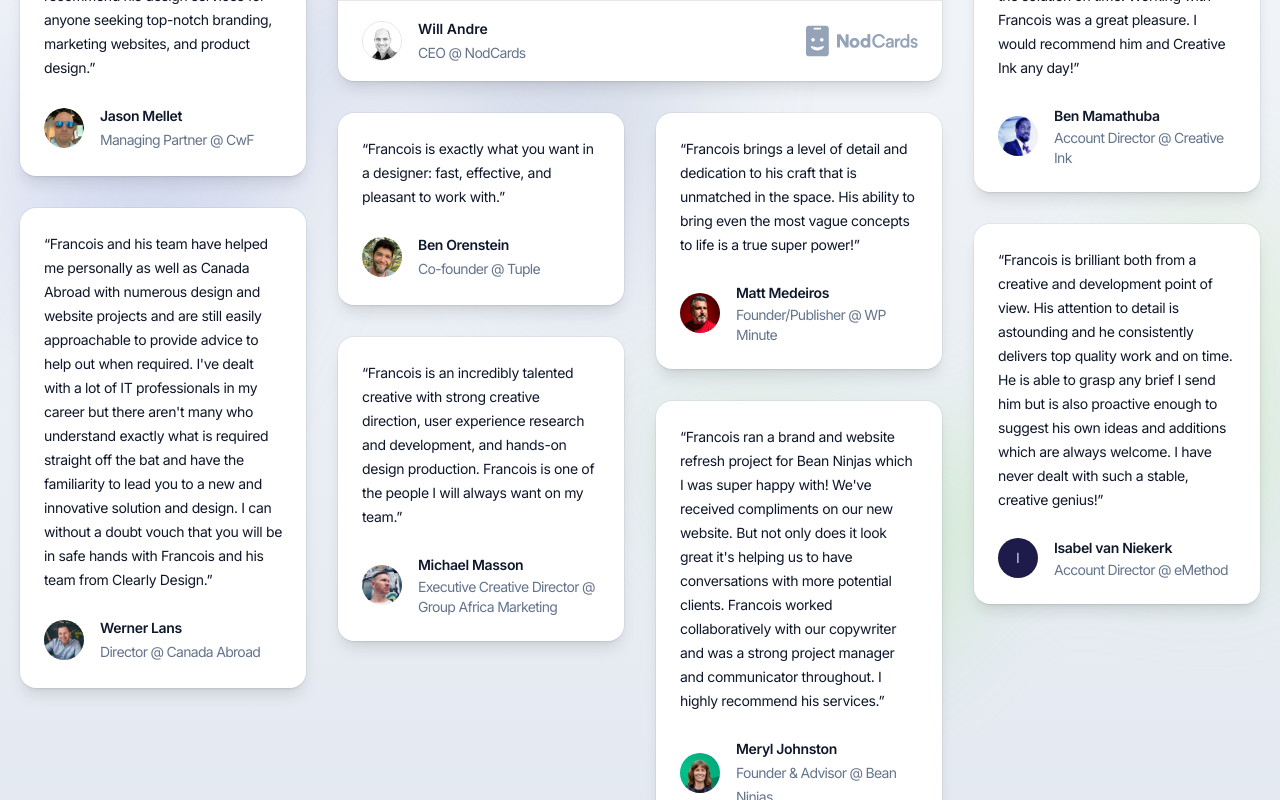
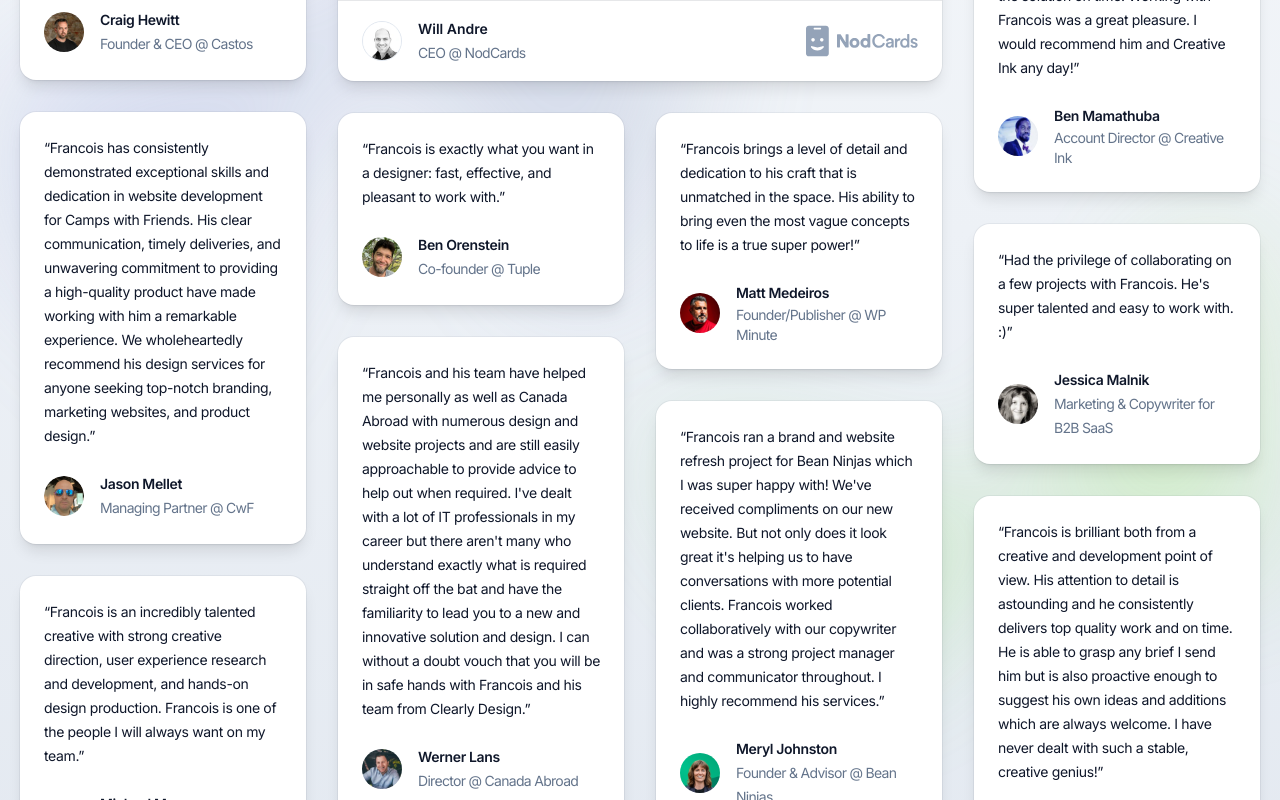
Before and after one commit to ClearlyDesign/website, a Next.js app: page / in a window 1280 px wide. Shown: the part 3380-4180 px from the top of the page. Built offline with nearby package versions, Linux system fonts and the light colour scheme.

Commit message:
New Testimonials

```diff
--- a/src/sections/Testimonials/index.jsx
+++ b/src/sections/Testimonials/index.jsx
@@ -230,6 +230,15 @@ const testimonials = [
   [
     [
       {
+        body: "I've had the pleasure of working with Francois as our UX designer for the last few years at Castos, and can't say enough great things. Him starting Clearly Design as a design-as-a-service  offering is a no brainer. If you're a SaaS company looking to put product and design first, work with Francois. Your MRR will thank you.",
+        author: {
+          name: "Craig Hewitt",
+          title: "Founder & CEO @ Castos",
+          avatar: "avatar-craig.jpeg",
+          webUrl: "https://castos.com",
+        },
+      },
+      {
         body: "Francois has consistently demonstrated exceptional skills and dedication in website development for Camps with Friends. His clear communication, timely deliveries, and unwavering commitment to providing a high-quality product have made working with him a remarkable experience. We wholeheartedly recommend his design services for anyone seeking top-notch branding, marketing websites, and product design.",
         author: {
           name: "Jason Mellet",
@@ -239,12 +248,12 @@ const testimonials = [
         },
       },
       {
-        body: "Francois and his team have helped me personally as well as Canada Abroad with numerous design and website projects and are still easily approachable to provide advice to help out when required. I've dealt with a lot of IT professionals in my career but there aren't many who understand exactly what is required straight off the bat and have the familiarity to lead you to a new and innovative solution and design. I can without a doubt vouch that you will be in safe hands with Francois and his team from Clearly Design.",
+        body: "Francois is an incredibly talented creative with strong creative direction, user experience research and development, and hands-on design production. Francois is one of the people I will always want on my team.",
         author: {
-          name: "Werner Lans",
-          title: "Director @ Canada Abroad",
-          avatar: "avatar-werner.jpg",
-          webUrl: "https://canadaabroad.com",
+          name: "Michael Masson",
+          title: "Executive Creative Director @ Group Africa Marketing",
+          avatar: "avatar-michael.jpeg",
+          webUrl: "",
         },
       },
     ],
@@ -259,12 +268,12 @@ const testimonials = [
         },
       },
       {
-        body: "Francois is an incredibly talented creative with strong creative direction, user experience research and development, and hands-on design production. Francois is one of the people I will always want on my team.",
+        body: "Francois and his team have helped me personally as well as Canada Abroad with numerous design and website projects and are still easily approachable to provide advice to help out when required. I've dealt with a lot of IT professionals in my career but there aren't many who understand exactly what is required straight off the bat and have the familiarity to lead you to a new and innovative solution and design. I can without a doubt vouch that you will be in safe hands with Francois and his team from Clearly Design.",
         author: {
-          name: "Michael Masson",
-          title: "Executive Creative Director @ Group Africa Marketing",
-          avatar: "avatar-michael.jpeg",
-          webUrl: "",
+          name: "Werner Lans",
+          title: "Director @ Canada Abroad",
+          avatar: "avatar-werner.jpg",
+          webUrl: "https://canadaabroad.com",
         },
       },
     ],
@@ -301,6 +310,15 @@ const testimonials = [
         },
       },
       {
+        body: "Had the privilege of collaborating on a few projects with Francois. He's super talented and easy to work with. :)",
+        author: {
+          name: "Jessica Malnik",
+          title: "Marketing & Copywriter for B2B SaaS",
+          avatar: "avatar-jessica.jpeg",
+          webUrl: "newsletter.theremoteworktribe.com",
+        },
+      },
+      {
         body: "Francois is brilliant both from a creative and development point of view. His attention to detail is astounding and he consistently delivers top quality work and on time. He is able to grasp any brief I send him but is also proactive enough to suggest his own ideas and additions which are always welcome. I have never dealt with such a stable, creative genius!",
         author: {
           name: "Isabel van Niekerk",
```
Also changed, not shown: public/images/avatar-craig.jpeg (added), public/images/avatar-jessica.jpeg (added).
